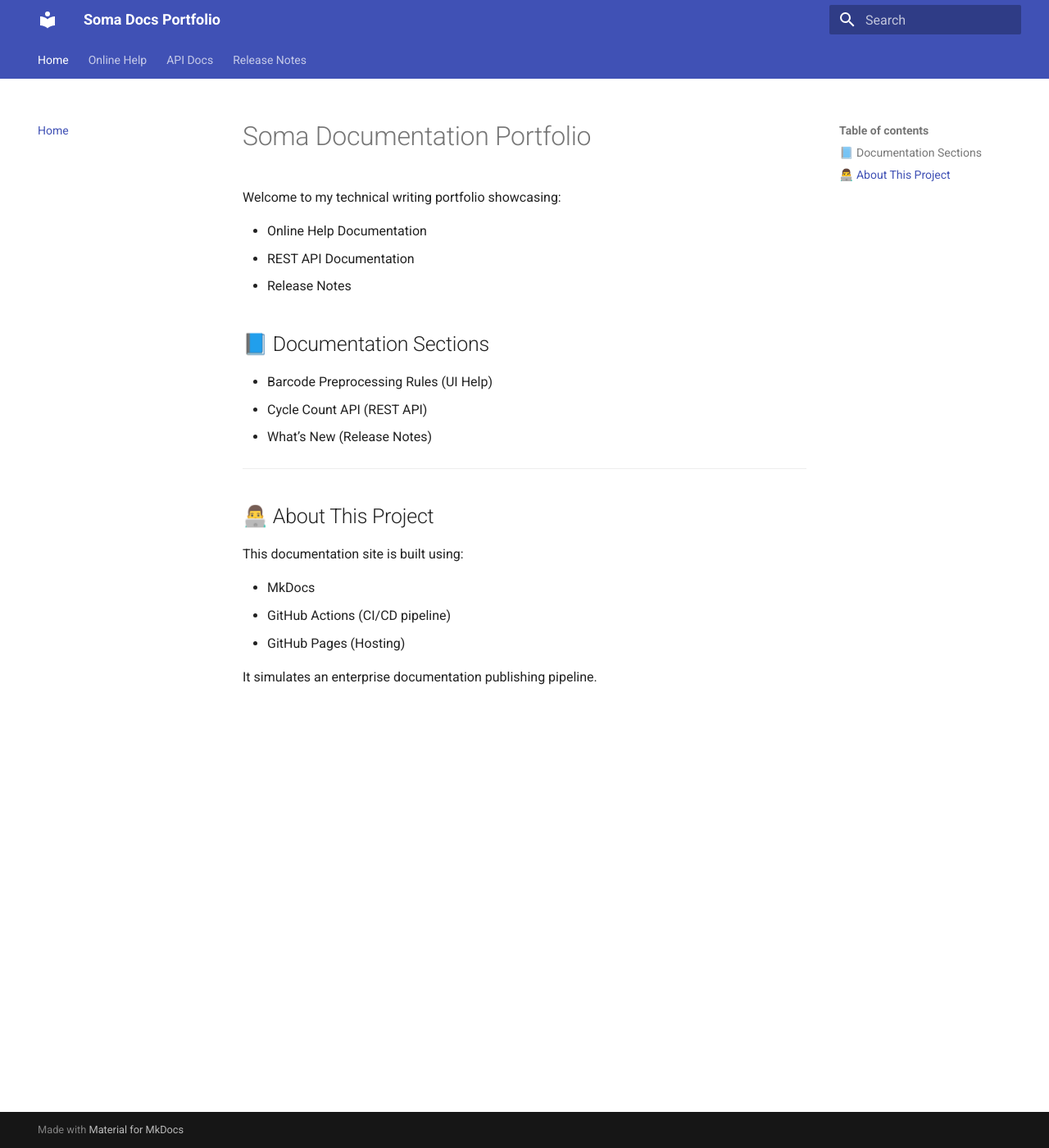
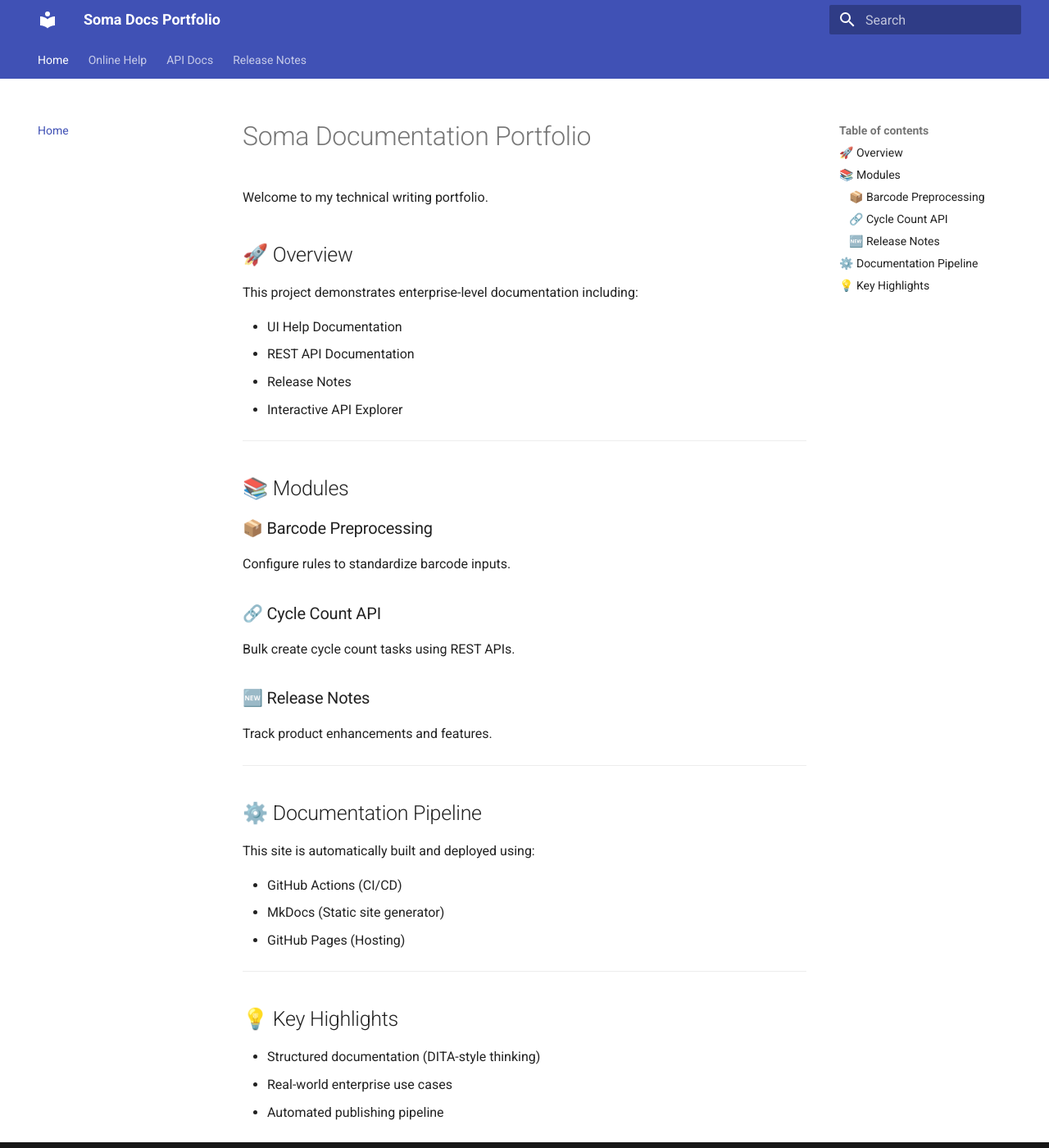
Before and after one commit to sangatisomasekharareddy/soma-docs-pipeline-portfolio, an MkDocs documentation site: the page built from docs/index.md, in a window 1280 px wide and 1400 px high. Shown: the whole window at 82% size. Built offline with MkDocs 1.6.1 and Material for MkDocs 9.7.7, drawn with Linux system fonts in a browser that asks for light colours.

Commit message:
Update index.md

```diff
--- a/docs/index.md
+++ b/docs/index.md
@@ -1,25 +1,43 @@
 # Soma Documentation Portfolio
 
-Welcome to my technical writing portfolio showcasing:
+Welcome to my technical writing portfolio.
 
-- Online Help Documentation
+## 🚀 Overview
+
+This project demonstrates enterprise-level documentation including:
+
+- UI Help Documentation
 - REST API Documentation
 - Release Notes
-
-## 📘 Documentation Sections
-
-- Barcode Preprocessing Rules (UI Help)
-- Cycle Count API (REST API)
-- What’s New (Release Notes)
+- Interactive API Explorer
 
 ---
 
-## 👨‍💻 About This Project
+## 📚 Modules
 
-This documentation site is built using:
+### 📦 Barcode Preprocessing
+Configure rules to standardize barcode inputs.
 
-- MkDocs
-- GitHub Actions (CI/CD pipeline)
+### 🔗 Cycle Count API
+Bulk create cycle count tasks using REST APIs.
+
+### 🆕 Release Notes
+Track product enhancements and features.
+
+---
+
+## ⚙️ Documentation Pipeline
+
+This site is automatically built and deployed using:
+
+- GitHub Actions (CI/CD)
+- MkDocs (Static site generator)
 - GitHub Pages (Hosting)
 
-It simulates an enterprise documentation publishing pipeline.
+---
+
+## 💡 Key Highlights
+
+- Structured documentation (DITA-style thinking)
+- Real-world enterprise use cases
+- Automated publishing pipeline
```
